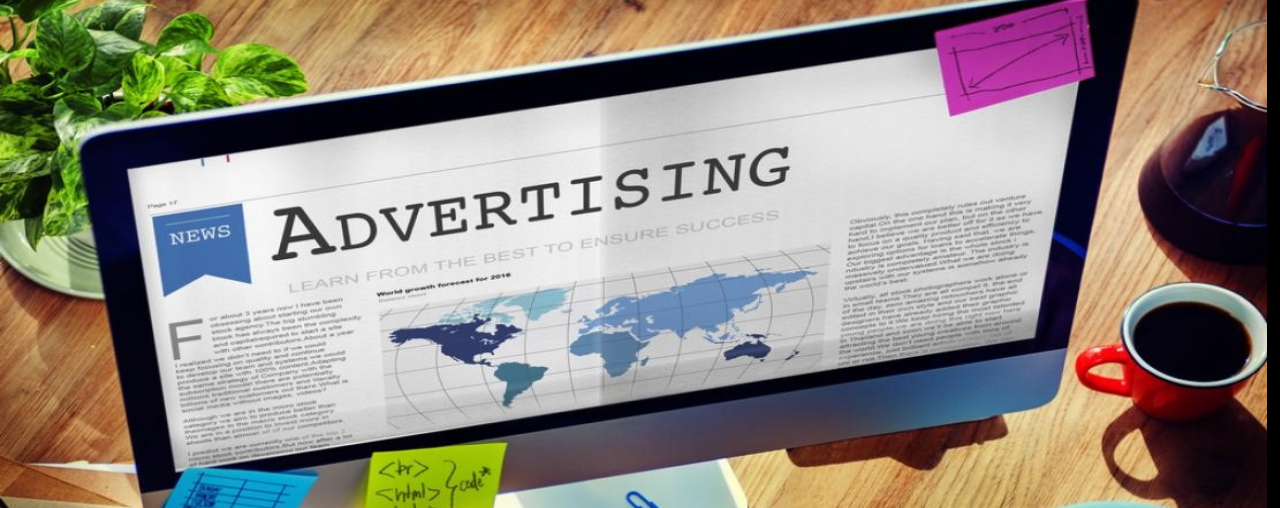
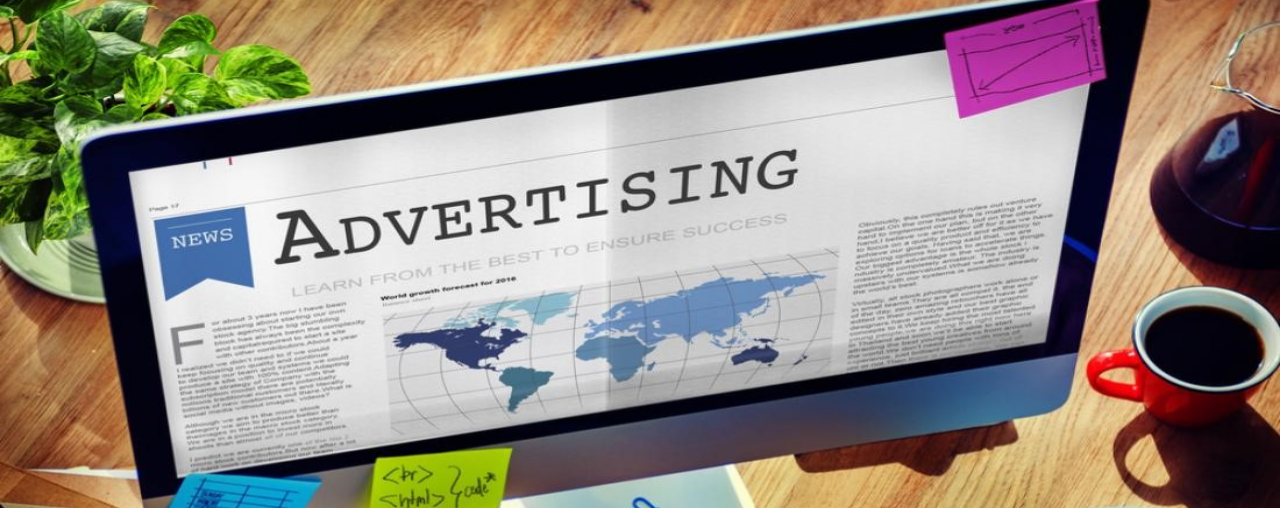
Before and after one commit to MONISH-TYAGI/Classic-Advertisement, a plain HTML site: page index.html in a window 1280 px wide. Shown: the part 154-662 px from the top of the page. Drawn offline with Linux system fonts and the light colour scheme.

Commit message:
Update index.css

```diff
--- a/index.css
+++ b/index.css
@@ -5,7 +5,7 @@ body {
     height: 350rem;
     background-color: black;
     /* overflow-y: hidden; */
-    zoom:99%;
+
 }
 *{
     box-sizing: border-box;
```
